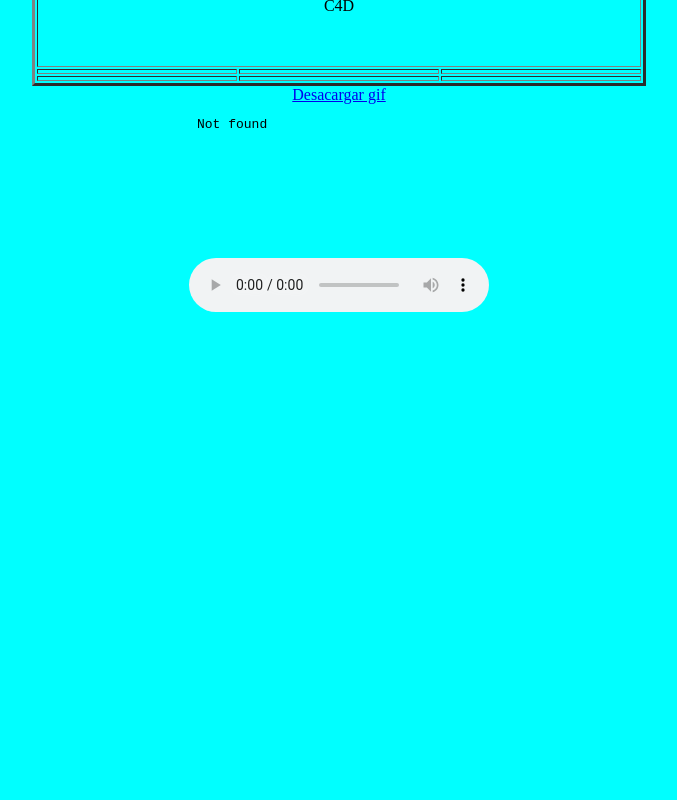
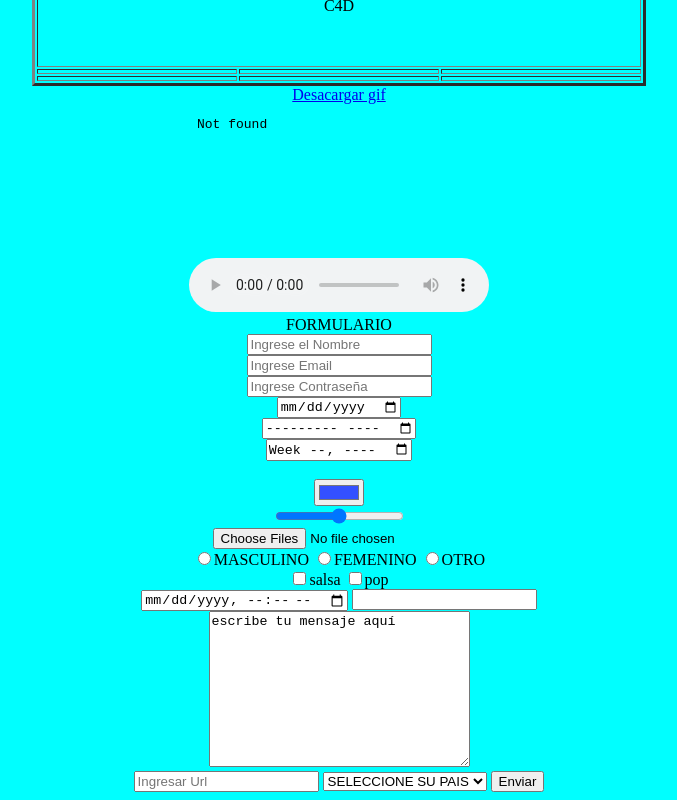
Before and after one commit to jemitome/tercero-informatica, a plain HTML site: page index.html in a window 1280 px wide. Shown: the part 769-1569 px from the top of the page, without its empty margins (301-978 px from the left). Before the commit the page ends 1093 px from the top, so only its background shows below. Drawn offline with Linux system fonts and the light colour scheme.

Commit message:
Add files via upload

```diff
--- a/index.html
+++ b/index.html
@@ -39,6 +39,40 @@
 
 <embed src="tilt.mp3"></embed><br>
 <audio src="tilt.mp3" controls=""></audio><br>
+<form action="procesar.php" method="POST">
+	<label for="TITULO">FORMULARIO</label><br>
+	<input type="text" name="nombre" placeholder="Ingrese el Nombre" required minlength="3" maxlength="25"><br>
+<input type="email" name="email" required="" placeholder="Ingrese Email"><br>
+<input type="password" name="password" id="" placeholder="Ingrese Contraseña"><br>
+<input type="date" name="fecha" id=""><br>
+<input type="month" name="mes" id=""><br>
+<input type="week" name="semana" id=""><br><br>
+<input type="color" name="color" id="" value="#3350FF"><br>
+<input type="range" name="rango" id="" step="5" max="100"><br>
+<input type="file" name="" id="" multiple=""><br>
+<input type="radio" name="genero" id="" value="masculino"<label for="">MASCULINO</label>
+<input type="radio" name="genero" id="" value="femenino"<label for="">FEMENINO</label>
+<input type="radio" name="genero" id="" value="OTRO"<label for="">OTRO</label><br>
+<input type="checkbox" name="salsa" id="" value="salsa"><label for="">salsa</label>
+<input type="checkbox" name="pop" id="" value="pop"><label for="">pop</label><br>
+<input type="datetime-local" name="local" id="">
+<input type="datetime" name="tiempo" id=""><br>
+<textarea name="mensaje" id="" cols="30" rows="10">
+escribe tu mensaje aquí
+</textarea><br>
+<input type="url" name="url" placeholder="Ingresar Url" id="">
+<select name="select" id="">
+	<option value="SELECCIONAR">SELECCIONE SU PAIS </option>
+	<option value="ECUADOR">ECUADOR</option>
+	<option value="PERU">PERU</option>
+	<option value="ALEMANIA">ALEMANIA</option>
+	<option value="COLOMBIA">COLOMBIA</option>
+	<option value="CANADA">CANADA</option>
+	<option value="CHILE">CHILE</option>
+	<option value="FRANCIA">FRANCIA</option>
+</select>
+<input type="submit" value="Enviar" name="Enviar" id>
+</form>
 
 </body>
 </html>
```
